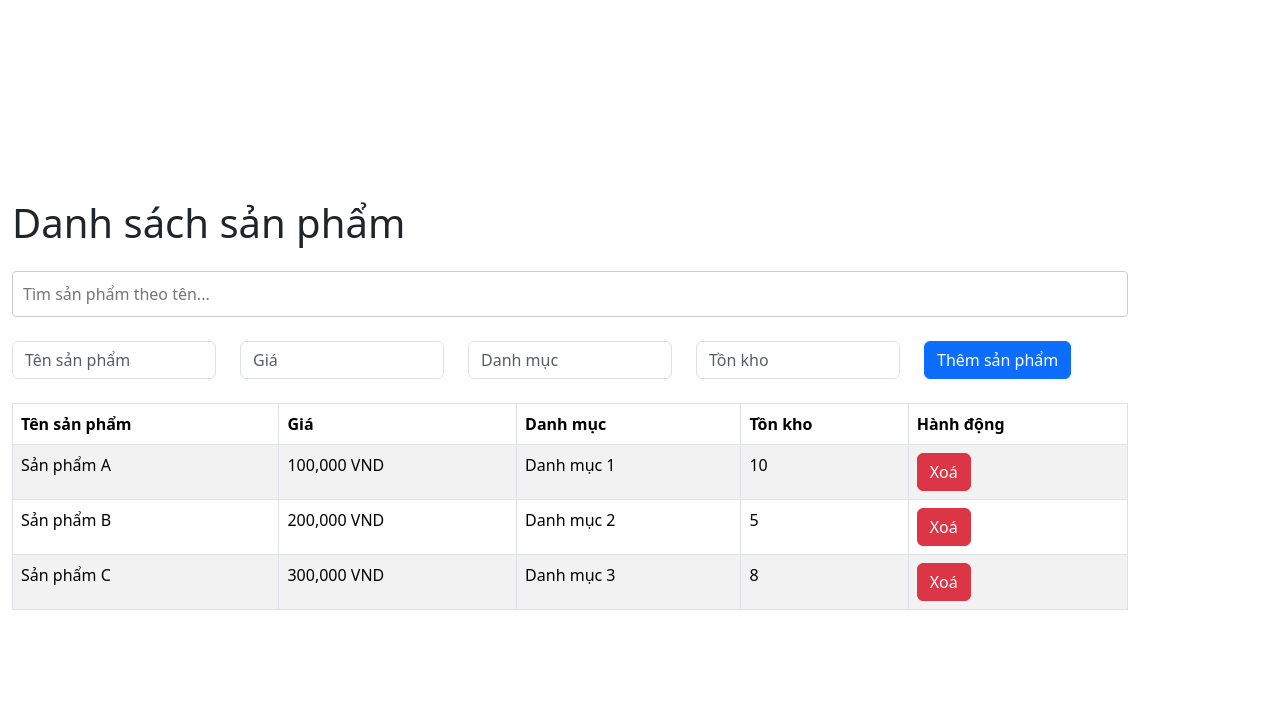
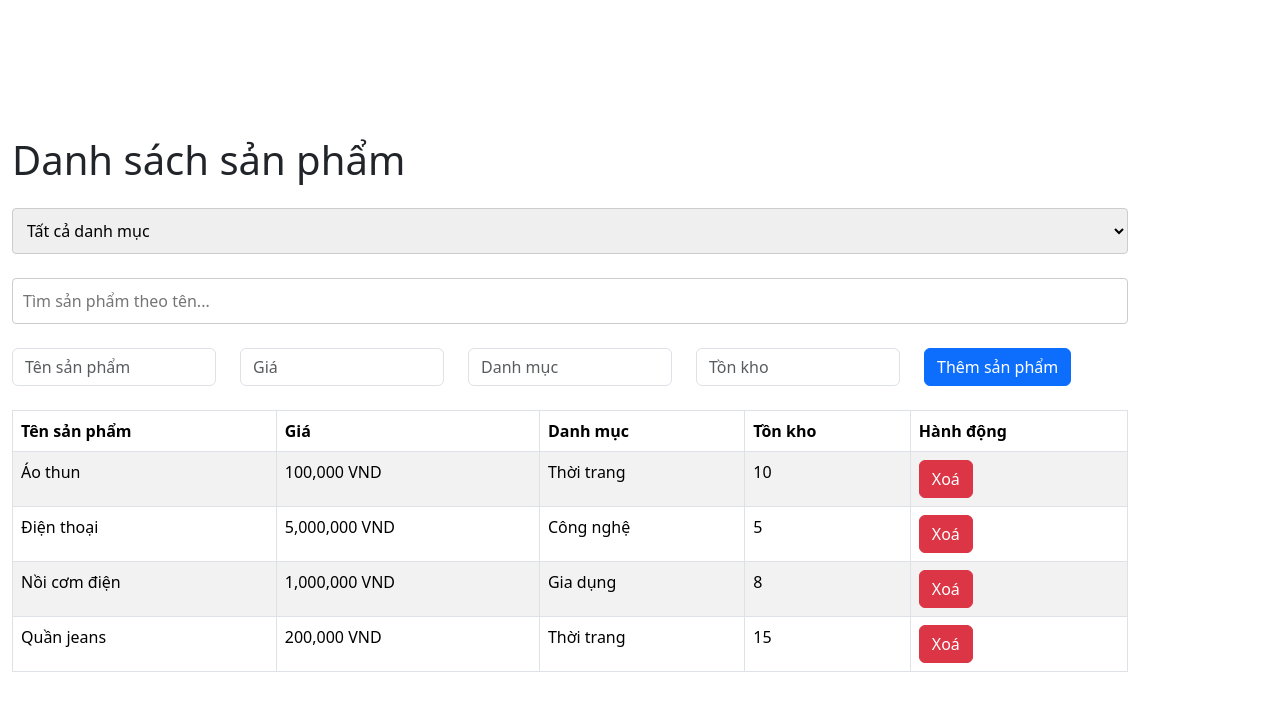
Before and after one commit to trieu22676191/KTTK, a React (Vite) app in the folder 22676191_NguyenPhuTrieu_KTTK/: page / in a window 1280 px wide. Shown: the top 710 px of the page. Built offline with nearby package versions, Linux system fonts and the light colour scheme.

Commit message:
feat: tìm kiếm  sản phẩm  theo tên

```diff
--- /dev/null
+++ b/22676191_NguyenPhuTrieu_KTTK/src/components/FilterByCategory.jsx
@@ -0,0 +1,33 @@
+import React from "react";
+
+const FilterByCategory = ({ categories, onFilter }) => {
+  // Hàm xử lý khi chọn danh mục
+  const handleCategoryChange = (e) => {
+    const selectedCategory = e.target.value;
+    onFilter(selectedCategory); // Gửi danh mục được chọn về component cha
+  };
+
+  return (
+    <div className="mb-4">
+      <select
+        onChange={handleCategoryChange}
+        style={{
+          width: "100%",
+          padding: "10px",
+          fontSize: "16px",
+          border: "1px solid #ccc",
+          borderRadius: "4px",
+        }}
+      >
+        <option value="">Tất cả danh mục</option>
+        {categories.map((category, index) => (
+          <option key={index} value={category}>
+            {category}
+          </option>
+        ))}
+      </select>
+    </div>
+  );
+};
+
+export default FilterByCategory;
--- a/22676191_NguyenPhuTrieu_KTTK/src/components/ProductList.jsx
+++ b/22676191_NguyenPhuTrieu_KTTK/src/components/ProductList.jsx
@@ -2,15 +2,20 @@ import React, { useState } from "react";
 import { Table, Button } from "react-bootstrap";
 import AddProduct from "./AddProduct";
 import FindProduct from "./FindProduct";
+import FilterByCategory from "./FilterByCategory";
 
 const ProductList = () => {
   const [products, setProducts] = useState([
-    { name: "Sản phẩm A", price: "100,000 VND", category: "Danh mục 1", stock: 10 },
-    { name: "Sản phẩm B", price: "200,000 VND", category: "Danh mục 2", stock: 5 },
-    { name: "Sản phẩm C", price: "300,000 VND", category: "Danh mục 3", stock: 8 },
+    { name: "Áo thun", price: "100,000 VND", category: "Thời trang", stock: 10 },
+    { name: "Điện thoại", price: "5,000,000 VND", category: "Công nghệ", stock: 5 },
+    { name: "Nồi cơm điện", price: "1,000,000 VND", category: "Gia dụng", stock: 8 },
+    { name: "Quần jeans", price: "200,000 VND", category: "Thời trang", stock: 15 },
   ]);
 
   const [filteredProducts, setFilteredProducts] = useState(products);
+
+  // Danh sách danh mục
+  const categories = ["Thời trang", "Công nghệ", "Gia dụng"];
 
   // Hàm thêm sản phẩm mới
   const addProduct = (product) => {
@@ -24,6 +29,16 @@ const ProductList = () => {
     setFilteredProducts(results);
   };
 
+  // Hàm lọc sản phẩm theo danh mục
+  const handleFilterByCategory = (category) => {
+    if (category === "") {
+      setFilteredProducts(products); // Hiển thị tất cả sản phẩm nếu không chọn danh mục
+    } else {
+      const filtered = products.filter((product) => product.category === category);
+      setFilteredProducts(filtered);
+    }
+  };
+
   // Hàm xóa sản phẩm
   const deleteProduct = (index) => {
     const newProducts = [...products];
@@ -35,6 +50,9 @@ const ProductList = () => {
   return (
     <div className="container mt-4">
       <h1 className="mb-4">Danh sách sản phẩm</h1>
+
+      {/* Dropdown lọc theo danh mục */}
+      <FilterByCategory categories={categories} onFilter={handleFilterByCategory} />
 
       {/* Form tìm kiếm sản phẩm */}
       <FindProduct products={products} onSearchResults={handleSearchResults} />
```
Also changed, not shown: 22676191_NguyenPhuTrieu_KTTK/src/minhchung/Câu 6.PNG (added).
